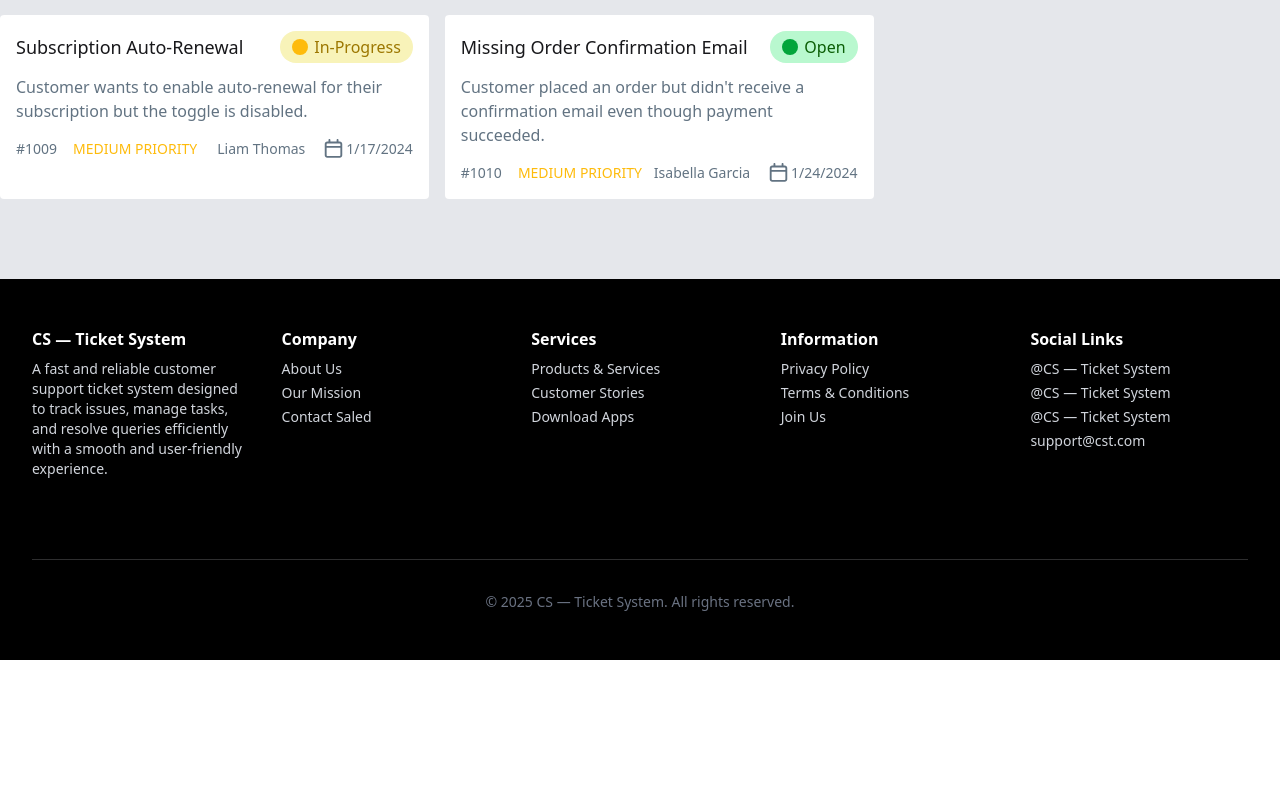
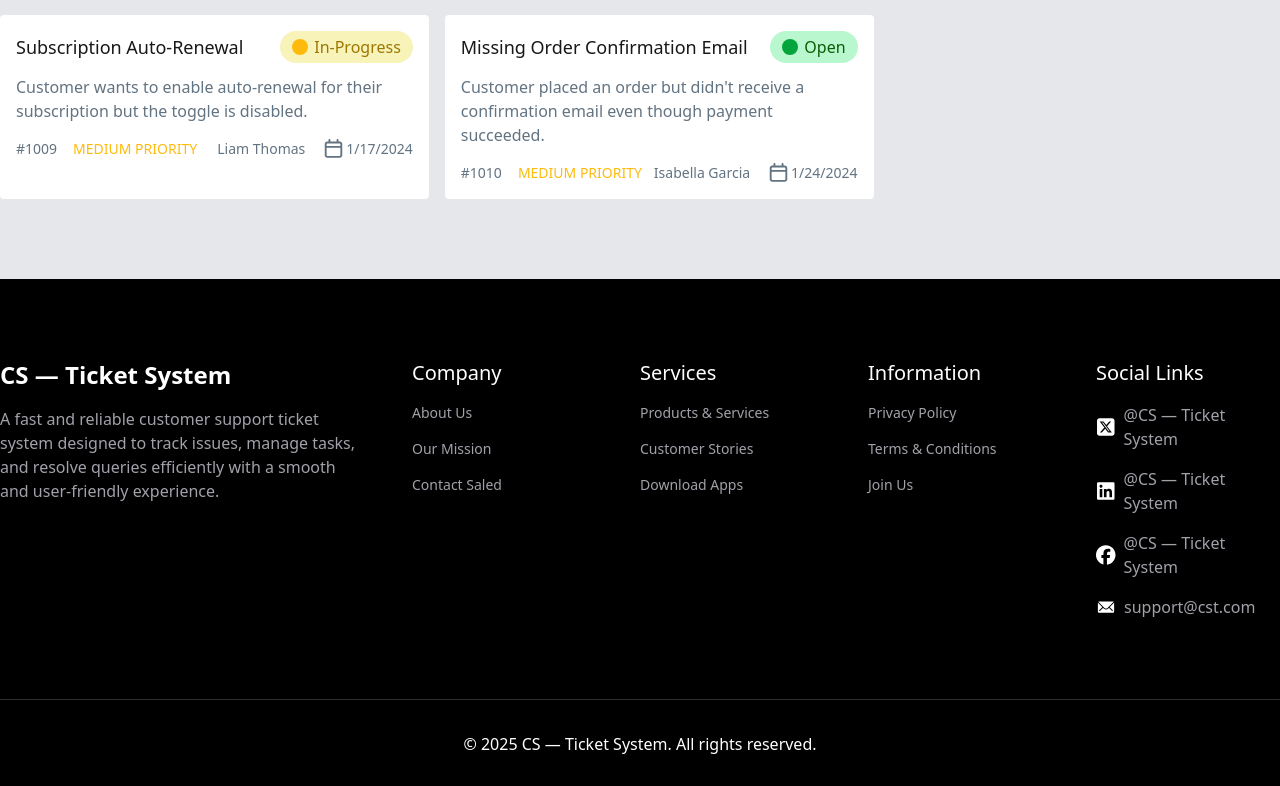
Before and after one commit to saidursayed/customer-support-zone, a React (Vite) app: page / in a window 1280 px wide. Shown: the part 1255-2041 px from the top of the page. Before the commit the page ends 1915 px from the top, so only its background shows below. Built offline with nearby package versions, Linux system fonts and the light colour scheme.

Commit message:
added redesigned footer style

```diff
--- a/src/components/Card/Card.jsx
+++ b/src/components/Card/Card.jsx
@@ -13,25 +13,25 @@ const Card = ({ ticket, handleClickedCard }) => {
   return (
     <div className="bg-white rounded-sm p-4 cursor-pointer" onClick={handleClick}>
       <div className="flex justify-between items-center">
-        <h2 className="font-medium text-lg">{ticket.title}</h2>
+        <h2 className="font-medium md:text-lg pr-2 md:pr-0 ">{ticket.title}</h2>
         <div
-          className={`flex items-center gap-1.5 font-medium px-3 py-1 rounded-full ${
+          className={`flex items-center gap-1.5 font-medium px-2 md:px-3 py-1 rounded-full ${
             ticket.status == "Open"
               ? "text-[#0B5E06] bg-[#B9F8CF]"
               : "text-[#9C7700] bg-[#F8F3B9]"
           }`}
         >
           <span
-            className={`w-4 h-4 rounded-full block ${
+            className={`w-3 md:w-4 h-3 md:h-4 rounded-full block ${
               ticket.status == "Open" ? "bg-[#02A53B]" : "bg-[#FEBB0C]"
             }`}
           ></span>
-          <span>{ticket.status}</span>
+          <span className={`text-xs md:text-base`} >{ticket.status}</span>
         </div>
       </div>
       <p className="mt-3 mb-4 text-[#627382]">{ticket.description}</p>
       <div className="flex justify-between items-center">
-        <div className="font-medium text-sm flex justify-between gap-4">
+        <div className="font-medium text-sm flex justify-between gap-2 md:gap-4">
           <span className="text-[#627382]">{ticket.id}</span>
           <span
             className={`${
@@ -43,7 +43,7 @@ const Card = ({ ticket, handleClickedCard }) => {
             {ticket.priority}
           </span>
         </div>
-        <div className="text-sm text-[#627382] flex justify-between gap-4">
+        <div className="text-sm text-[#627382] flex justify-between gap-2 md:gap-4">
           <span>{ticket.customer}</span>
           <div className="flex items-center">
             <FontAwesomeIcon icon={faCalendar} className="text-xl" />
--- a/src/components/CountBox/CountBox.jsx
+++ b/src/components/CountBox/CountBox.jsx
@@ -7,7 +7,7 @@ const CountBox = ({ selected, resolvedData }) => {
 
   return (
     <Container>
-      <div className="flex flex-col md:flex-row justify-between items-center gap-6 py-10 md:py-20 px-8 md:px-0">
+      <div className="flex flex-col md:flex-row justify-between items-center gap-6 py-10 md:py-20 px-4 md:px-0">
         <div className="flex-1 rounded-lg p-10 text-white h-full w-full md:h-[250px] bg-linear-to-r from-[#632EE3] to-[#9F62F2] flex flex-col justify-center items-center relative">
           <img className="absolute left-0 top-0" src={bg1} alt="" />
           <img className="absolute right-0 top-0" src={bg2} alt="" />
--- a/src/components/Footer/Footer.jsx
+++ b/src/components/Footer/Footer.jsx
@@ -1,60 +1,69 @@
 import React from "react";
 import Container from "../Container/Container";
+import { FaFacebook, FaLinkedin, FaSquareXTwitter } from "react-icons/fa6";
+import { IoIosMail } from "react-icons/io";
 
 const Footer = () => {
   return (
-    <footer className="bg-black text-gray-300 px-8 py-12 ">
+    <footer className="bg-black px-4 md:px-0 pt-8 md:pt-20 pb-[30px]">
       <Container>
-        <div className="grid md:grid-cols-5 gap-8">
-          <div>
-            <h3 className="text-white font-semibold mb-2">
-              CS — Ticket System
-            </h3>
-            <p className="text-sm">
-              A fast and reliable customer support ticket system designed to
-              track issues, manage tasks, and resolve queries efficiently with a
-              smooth and user-friendly experience.
-            </p>
+        <div className="flex flex-col md:flex-row gap-11 justify-between ">
+          <div className="md:w-4/12">
+            <h2 className="font-bold text-2xl text-white mb-4">CS — Ticket System</h2>
+            <p className="text-[#a1a1aa]">A fast and reliable customer support ticket system designed to
+            track issues, manage tasks, and resolve queries efficiently with a
+            smooth and user-friendly experience.</p>
           </div>
-          <div>
-            <h4 className="text-white font-semibold mb-2">Company</h4>
-            <ul className="space-y-1 text-sm">
-              <li>About Us</li>
-              <li>Our Mission</li>
-              <li>Contact Saled</li>
+          <div className="md:w-2/12">
+            <h4 className="text-white font-medium text-xl mb-4">Company</h4>
+            <ul className="space-y-4 text-sm text-[#a1a1aa]">
+              <li><a href="#">About Us</a></li>
+              <li><a href="#">Our Mission</a></li>
+              <li><a href="#">Contact Saled</a></li>
             </ul>
           </div>
-          <div>
-            <h4 className="text-white font-semibold mb-2">Services</h4>
-            <ul className="space-y-1 text-sm">
-              <li>Products & Services</li>
-              <li>Customer Stories</li>
-              <li>Download Apps</li>
+          <div className="md:w-2/12">
+            <h4 className="text-white font-medium text-xl mb-4">Services</h4>
+            <ul className="space-y-4 text-sm text-[#a1a1aa]">
+              <li><a href="#">Products & Services</a></li>
+              <li><a href="#">Customer Stories</a></li>
+              <li><a href="#">Download Apps</a></li>
             </ul>
           </div>
-          <div>
-            <h4 className="text-white font-semibold mb-2">Information</h4>
-            <ul className="space-y-1 text-sm">
-              <li>Privacy Policy</li>
-              <li>Terms & Conditions</li>
-              <li>Join Us</li>
+          <div className="md:w-2/12">
+            <h4 className="text-white font-medium text-xl mb-4">Information</h4>
+            <ul className="space-y-4 text-sm text-[#a1a1aa]">
+              <li><a href="#">Privacy Policy</a></li>
+              <li><a href="#">Terms & Conditions</a></li>
+              <li><a href="#">Join Us</a></li>
             </ul>
           </div>
-          <div>
-            <h4 className="text-white font-semibold mb-2">Social Links</h4>
-            <ul className="space-y-1 text-sm">
-              <li>@CS — Ticket System</li>
-              <li>@CS — Ticket System</li>
-              <li>@CS — Ticket System</li>
-              <li>support@cst.com</li>
+          <div className="md:w-2/12">
+            <h4 className="text-white font-medium text-xl mb-4">Social Links</h4>
+            <ul className="space-y-4 text-[#a1a1aa]">
+              <div className="flex items-center gap-2">
+                <FaSquareXTwitter className="md:text-xl text-lg text-white"></FaSquareXTwitter>
+                <li><a href="#">@CS — Ticket System</a></li>
+              </div>
+              <div className="flex items-center gap-2">
+                <FaLinkedin  className="md:text-xl text-lg text-white"></FaLinkedin>
+                <li><a href="#">@CS — Ticket System</a></li>
+              </div>
+              <div className="flex items-center gap-2">
+                <FaFacebook className="md:text-xl text-lg text-white"></FaFacebook>
+                <li><a href="#">@CS — Ticket System</a></li>
+              </div>
+              <div className="flex items-center gap-2">
+                <IoIosMail className="md:text-xl text-lg text-white"></IoIosMail>
+                <li><a href="#">support@cst.com</a></li>
+              </div>
             </ul>
           </div>
         </div>
-        <hr className="mt-20 mb-8 text-[#e5e7eb] opacity-[0.2]" />
-        <div className="text-left md:text-center text-gray-500 text-sm mt-8">
-          © 2025 CS — Ticket System.
-          <br className="block md:hidden" /> All rights reserved.
-        </div>
+        <hr className="mt-8 md:mt-20 mb-4 md:mb-8 text-[#e5e7eb] opacity-[0.2]" />
+        <div className="text-left md:text-center text-white">
+           <p>© 2025 CS — Ticket System. All rights reserved.</p>
+         </div>
       </Container>
     </footer>
   );
--- a/src/components/IssuesManagement/TicketManagement.jsx
+++ b/src/components/IssuesManagement/TicketManagement.jsx
@@ -27,7 +27,7 @@ const TicketManagement = ({ fetchPromise }) => {
       <CountBox selected={selected} resolvedData={resolvedData}></CountBox>
 
       <Container>
-        <div className="flex flex-col-reverse md:flex-row justify-between items-center md:items-start gap-4 md:gap-8 md:px-0 px-8">
+        <div className="flex flex-col-reverse md:flex-row justify-between items-center md:items-start gap-4 md:gap-8 md:px-0 px-4">
           <div className="w-full md:w-7/10">
             <h2 className="font-semibold text-2xl text-[#34485a] mb-4">
               Customer Tickets
--- a/src/components/Navbar/Navbar.jsx
+++ b/src/components/Navbar/Navbar.jsx
@@ -5,7 +5,7 @@ const Navbar = () => {
   return (
     <div className="bg-white">
       <Container>
-        <div className="navbar md:py-4 flex justify-between px-8 md:px-0">
+        <div className="navbar md:py-4 flex justify-between px-4 md:px-0">
           <div className="flex items-center gap-1">
             <div className="dropdown">
               <div
```
